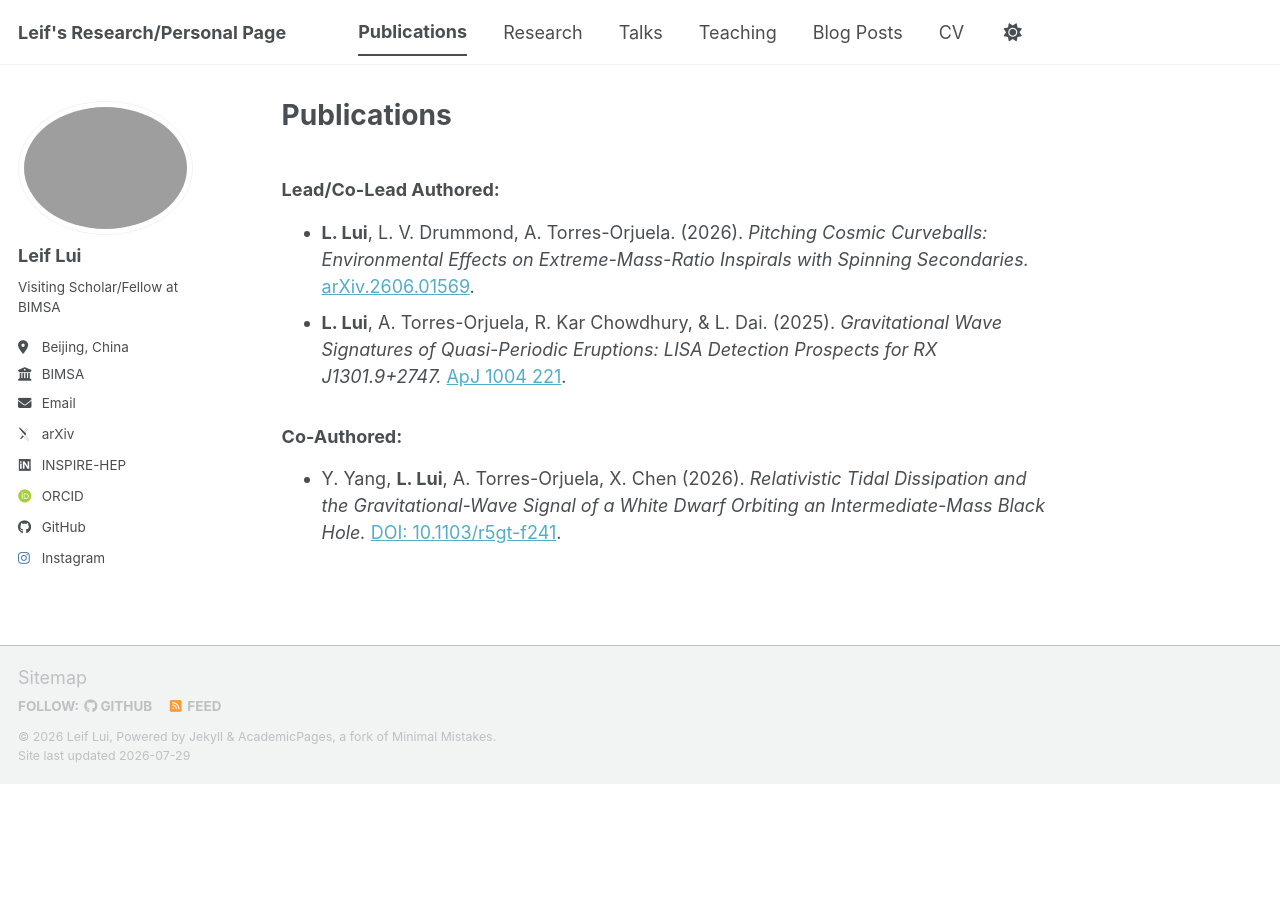
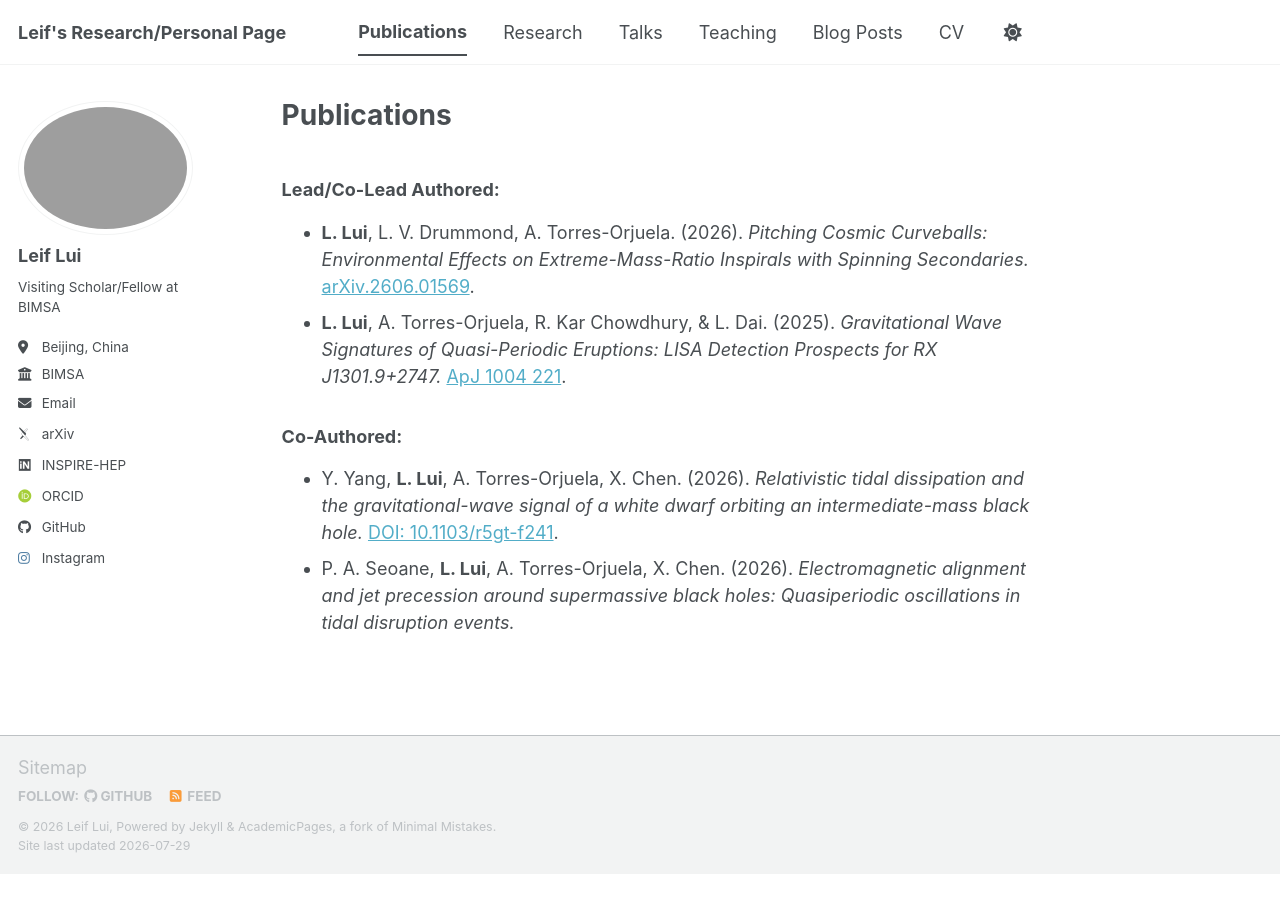
Before and after one commit to leiflui/leiflui.github.io, a Jekyll site: the page built from _pages/publications.md, in a window 1280 px wide. Built offline with Jekyll 4.4.1, drawn with Linux system fonts in a browser that asks for light colours; some web fonts are replaced; a script bundle is joined from its source files by our own code; library files that are not in the unit come from our copies.

Commit message:
Fix formatting and add new publication entry
Updated publication entries to correct formatting and add a new co-authored publication.

```diff
--- a/_pages/publications.md
+++ b/_pages/publications.md
@@ -9,4 +9,5 @@
 - **L. Lui**, A. Torres-Orjuela, R. Kar Chowdhury, &  L. Dai. (2025). *Gravitational Wave Signatures of Quasi-Periodic Eruptions: LISA Detection Prospects for RX J1301.9+2747.* [ApJ 1004 221](https://iopscience.iop.org/article/10.3847/1538-4357/ae71cc).
 
 ### Co-Authored:
-- Y. Yang, **L. Lui**, A. Torres-Orjuela, X. Chen (2026). *Relativistic Tidal Dissipation and the Gravitational-Wave Signal of a White Dwarf Orbiting an Intermediate-Mass Black Hole.* [DOI: 10.1103/r5gt-f241](https://doi.org/10.1103/r5gt-f241).
+- Y. Yang, **L. Lui**, A. Torres-Orjuela, X. Chen. (2026). *Relativistic tidal dissipation and the gravitational-wave signal of a white dwarf orbiting an intermediate-mass black hole.* [DOI: 10.1103/r5gt-f241](https://doi.org/10.1103/r5gt-f241).
+- P. A. Seoane, **L. Lui**, A. Torres-Orjuela, X. Chen. (2026). *Electromagnetic alignment and jet precession around supermassive black holes: Quasiperiodic oscillations in tidal disruption events.*
```
